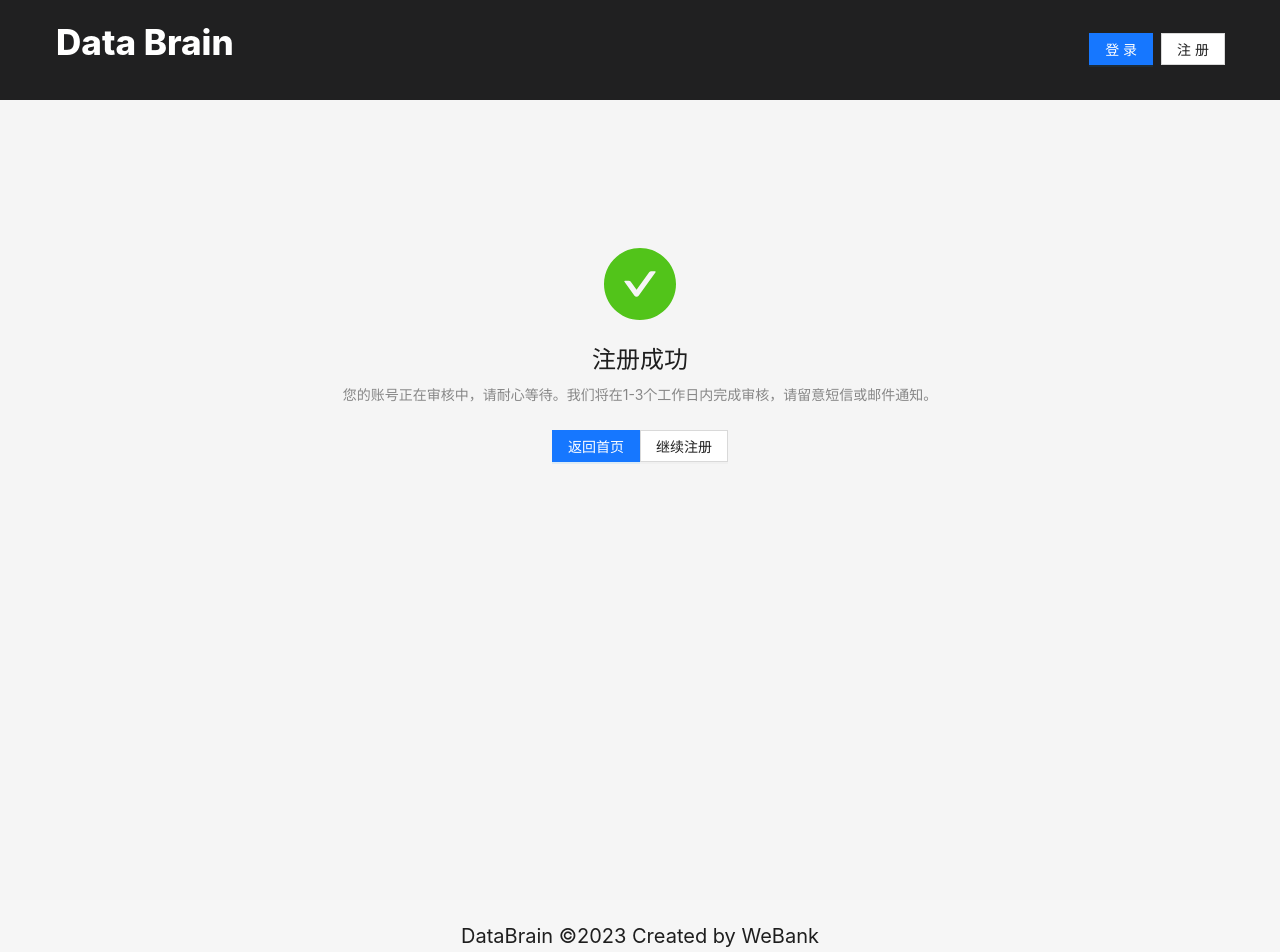
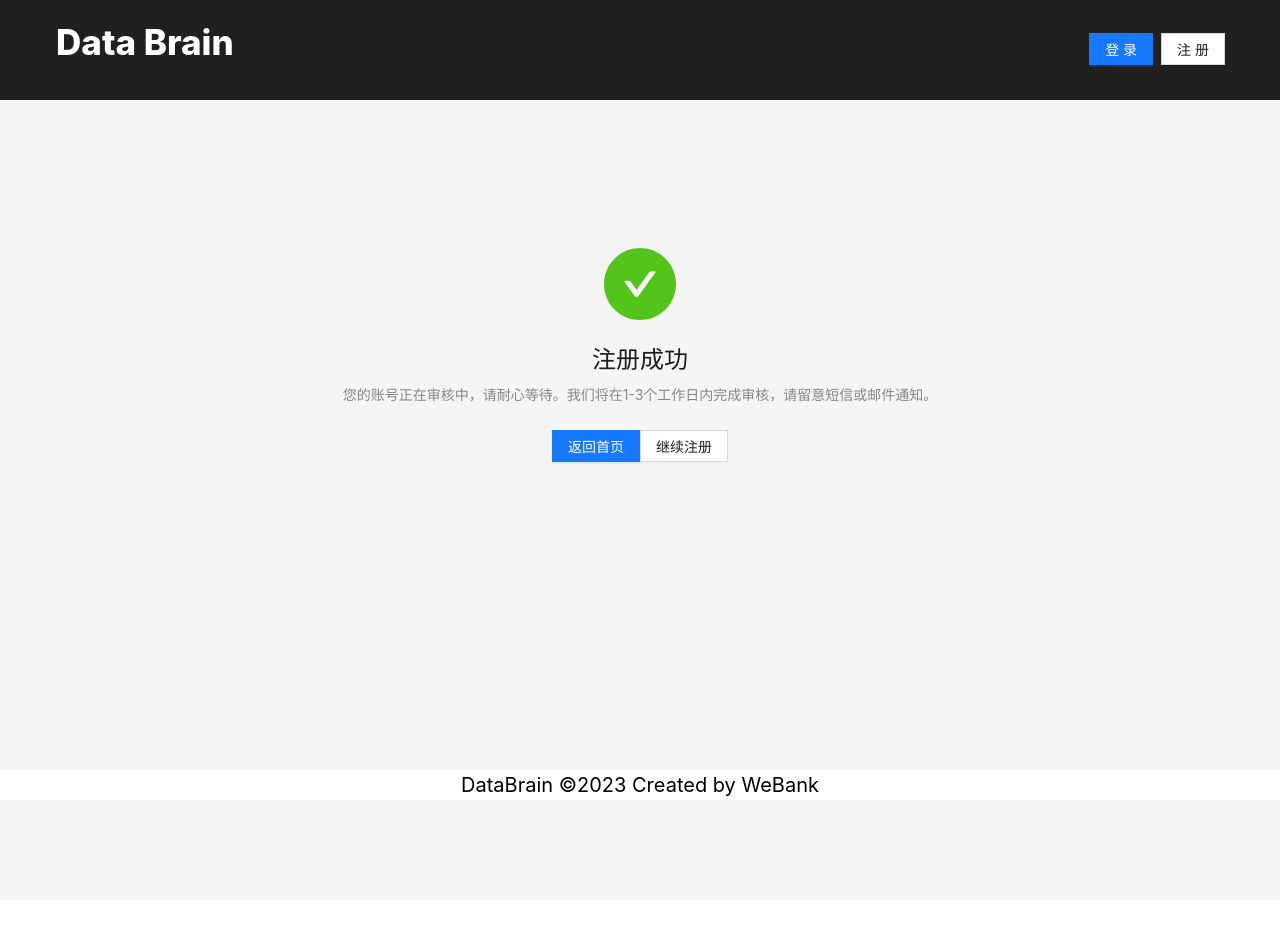
Before and after one commit to WeBankBlockchain/DDCMS-Front, a React (Create React App) app: page /result in a window 1280 px wide. Shown: the top 952 px of the page. After the commit the page ends 900 px from the top, so only its background shows below. Built offline with nearby package versions, Linux system fonts and the light colour scheme.

Commit message:
优化为1屏

```diff
--- a/src/App.css
+++ b/src/App.css
@@ -1,6 +1,15 @@
 .App {
 	text-align: center;
 }
+
+.body {
+	display: flex;
+	flex-direction: column;
+	justify-content: flex-start;
+	background-color: #f6f6f8;
+	min-height: 100vh;
+}
+
 
 .ant-btn {
 	border-radius: 0px;
@@ -18,8 +27,10 @@
 }
 
 .site-layout {
-	width: 1170px;
-	margin: 0 auto;
+	flex-grow: 2;
+	width: 70%;
+	margin-left:auto;
+	margin-right: auto;
 }
 
 .App-header {
@@ -37,13 +48,10 @@
 	color: #61dafb;
 }
 
-.content {
-	min-height: 1680px;
-}
 
 .main-content {
 	width: 800px;
-	min-height: 1680px;
+	/* min-height: 1680px; */
 	float: left;
 	/* background-color: rgb(255, 255, 255); */
 }
--- a/src/App.js
+++ b/src/App.js
@@ -12,9 +12,9 @@ const { Content } = Layout;
 
 function App() {
 	return (
-		<Layout>
+		<div className='body'>
 			<HomeHeader> </HomeHeader>
-			<Content className="site-layout">
+			<div className="site-layout">
 				<SearchBanner />
 				<Divider style={{ margin: '6px 0 10px 0' }} />
 				<div className="content">
@@ -27,9 +27,9 @@ function App() {
 						<TopTags />
 					</div>
 				</div>
-			</Content>
-			<CommonFooter />
-		</Layout>
+			</div>
+			<CommonFooter></CommonFooter>
+		</div>
 	);
 }
 
--- a/src/components/footer/CommonFooter.jsx
+++ b/src/components/footer/CommonFooter.jsx
@@ -5,14 +5,25 @@ const { Footer } = Layout;
 
 export default function CommonFooter() {
   return (
-    <Footer
+    <div
       style={{
-        backgroundColor: '#F6F6F6',
+        position: 'fixed',
+        bottom: '0',
+        width:'100%',
+        backgroundColor: '#FFF',
         fontSize: '20px',
         textAlign: "center",
+        height: '30px',
+        display:'flex',
+        flexDirection:'column',
+        justifyContent:'center'
       }}
     >
-      DataBrain ©2023 Created by WeBank
-    </Footer>
+      <div>DataBrain ©2023 Created by WeBank</div>
+
+
+
+
+    </div>
   );
 }
--- a/src/pages/app/Login.jsx
+++ b/src/pages/app/Login.jsx
@@ -1,8 +1,6 @@
 import { Form, Input, Button, Layout, message, Divider } from "antd";
 import React from "react";
 import { useNavigate } from "react-router-dom";
-import CommonFooter from "../../components/footer/CommonFooter";
-import HomeHeader from "../../components/header/HomeHeader";
 import { LockOutlined, UserOutlined } from '@ant-design/icons';
 import { LoginApi } from "../../request/api";
 import "../../assets/CommonStyle.css";
```
